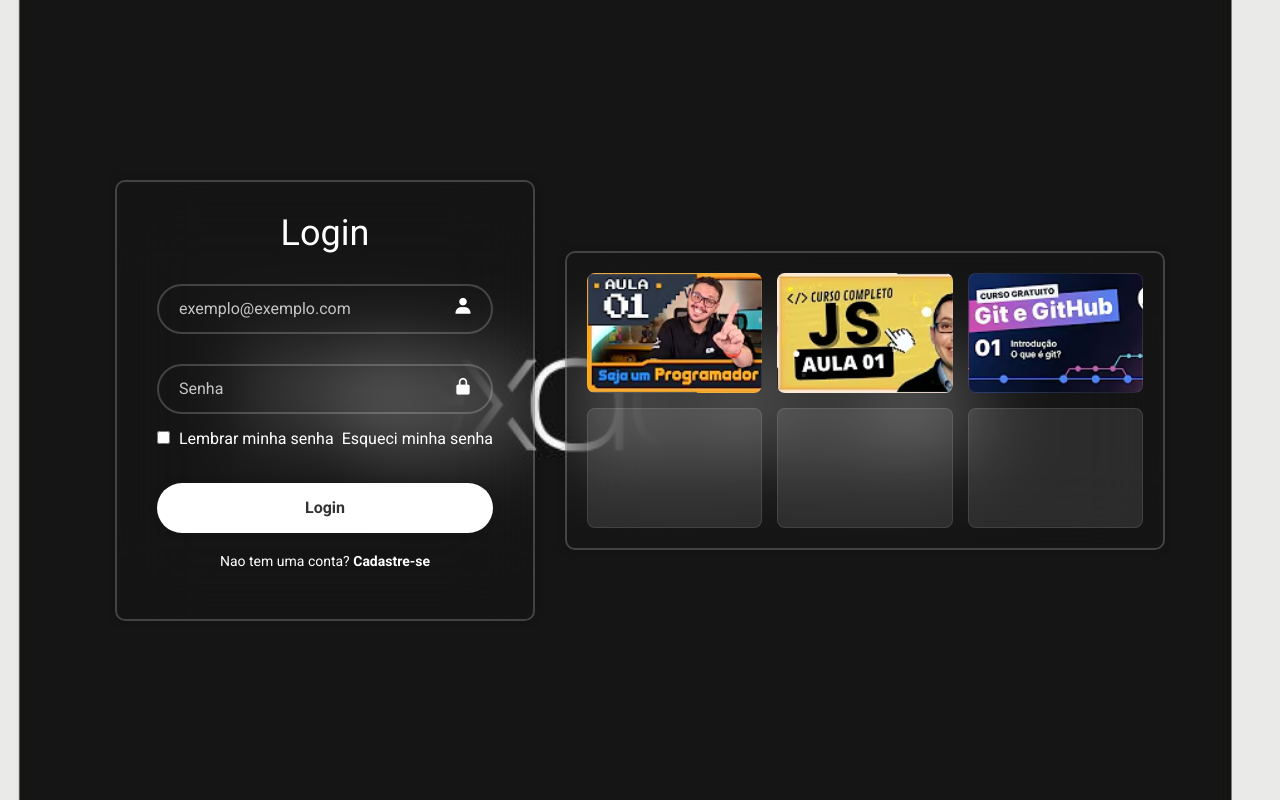
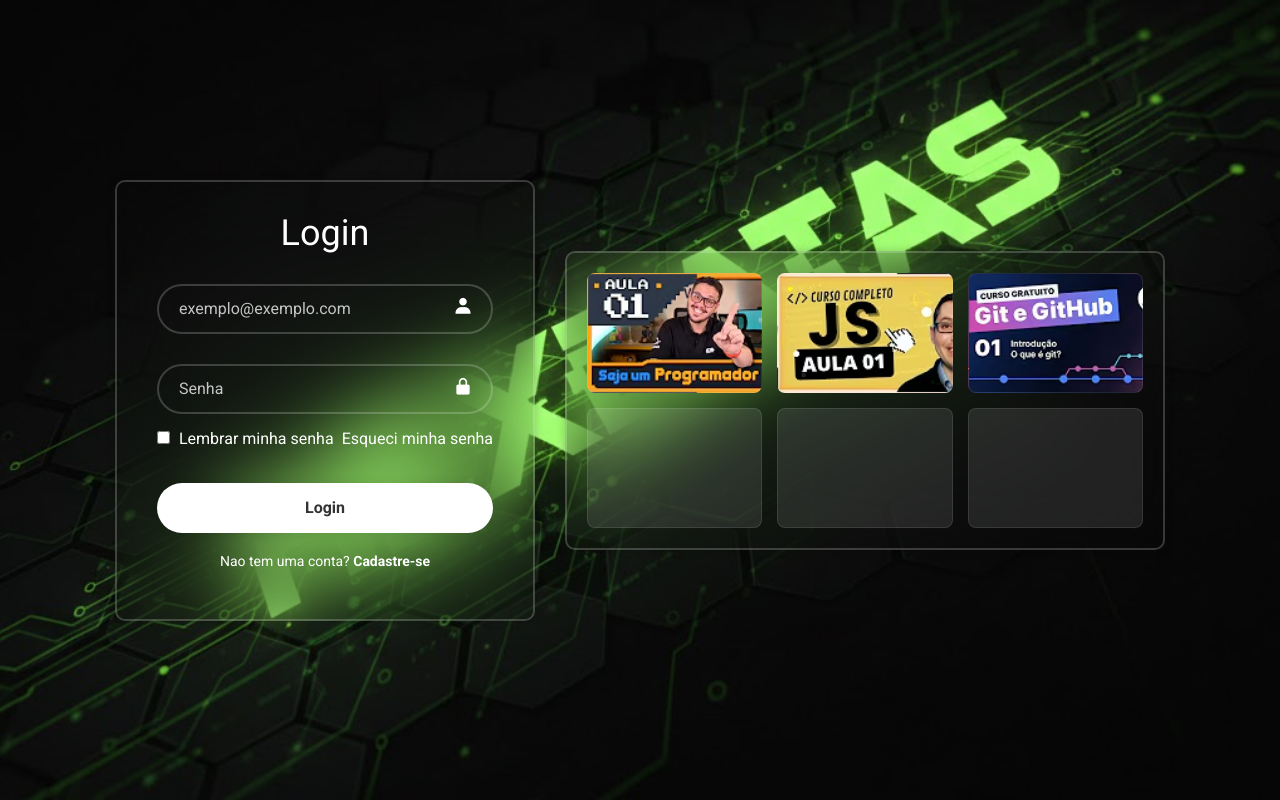
Before and after one commit to kollar0v/Projeto-Final, a PHP site: page /HTML/Login.html in a window 1280 px wide. Run offline with PHP 8.4, Linux system fonts and the light colour scheme.

Commit message:
pasta teste

```diff
--- a/CSS/login.css
+++ b/CSS/login.css
@@ -11,7 +11,7 @@ body {
     justify-content: center; /* centraliza o conteudo do body horizontal */
     align-items: center; /* centraliza o conteudo do body vertical */
     min-height: 100vh; /*altura minima da tela em 100% */
-    background: url(../assets/hexdatas.jpg);
+    background: url(../assets/back.jpg);
     background-size: cover; /* cover faz a imagem cobrir tooda a area do body */
     background-position: center; /* centraliza a imagem de fundo */
 }
```
Also changed, not shown: assets/back.jpg (added).
